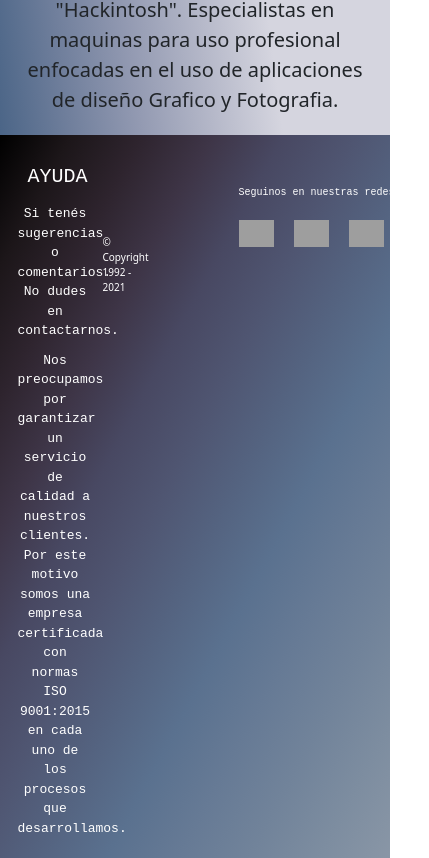
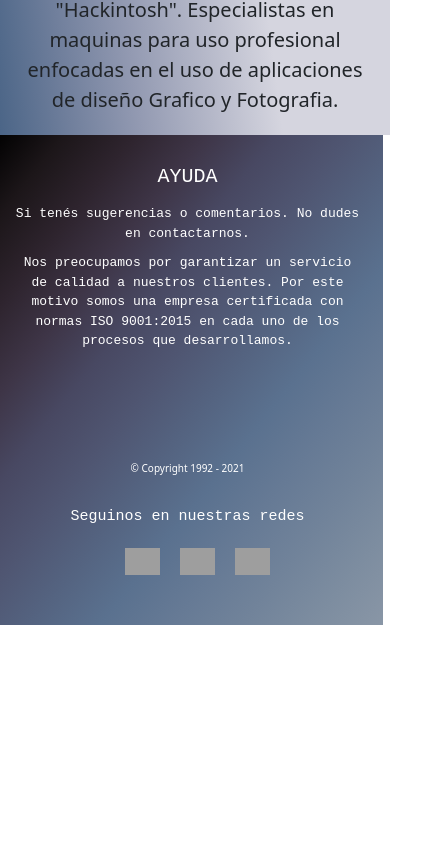
Before and after one commit to Geremiesh/gbreparaciones, a plain HTML site: page index.html in a window 390 px wide. Shown: the part 3119-3977 px from the top of the page, 429 px wide, since content can reach past the window. After the commit the page ends 3744 px from the top, so only its background shows below. Drawn offline with nearby package versions, Linux system fonts and the light colour scheme; grey boxes are pictures that could not be loaded; a web font is replaced by a local one.

Commit message:
modificando el responsive

```diff
--- a/index.html
+++ b/index.html
@@ -102,18 +102,18 @@
         </section>
     </main>
     <footer>
-        <div class="container-fluid d-flex  justify-content-between footer__divMayor">
-            <div class="footer__divAyuda">
+        <div class="container-fluid row footer__divMayor">
+            <div class="footer__divAyuda col-xl-4 col-md-4 col-sm-4">
                 <h2>AYUDA</h2>
                 <p>Si tenés sugerencias o comentarios. No dudes en contactarnos.</p>
                 <p>Nos preocupamos por garantizar un servicio de calidad a nuestros clientes. Por este motivo somos
                     una
                     empresa certificada con normas ISO 9001:2015 en cada uno de los procesos que desarrollamos.</p>
             </div>
-            <div class="footer__Class">
+            <div class="footer__Class col-xl-4 col-md-4 col-sm-4">
                 <p> © Copyright 1992 - 2021</p>
             </div>
-            <div class="footer__divRedes">
+            <div class="footer__divRedes col-xl-4 col-md-4 col-sm-4">
                 <p>Seguinos en nuestras redes</p>
                 <ul>
                     <li class="navClass"><a href=""><img src="https://image.flaticon.com/icons/png/512/2111/2111463.png"
--- a/scss/_index.scss
+++ b/scss/_index.scss
@@ -200,9 +200,7 @@ header {
 .footer__divAyuda {
     color: $colsec;
     text-align: center;
-    margin: 1rem;
     margin-top: 2rem;
-    width: 20%;
 
     h2 {
         font-size: 2rem;
@@ -216,27 +214,27 @@ header {
 }
 
 .footer__Class {
+    text-align: center;
     color: $colsec;
     margin-top: 10rem;
     font-size: 1rem;
 }
 
 .footer__divRedes {
+    text-align: center;
     padding: 2rem;
-    margin: 3rem;
 
     p {
         color: $colsec;
-        font-size: 1rem;
+        text-align: center;
+        font-size: 1.5rem;
         font-family: monospace;
-        margin-left: 4rem;
     }
 
     ul {
         display: flex;
-        justify-content: space-between;
+        justify-content: center;
         list-style: none;
-        margin: 1rem;
 
         li {
             padding: 1rem;
--- a/scss/_servicio.scss
+++ b/scss/_servicio.scss
@@ -10,8 +10,6 @@
         line-height: 2;
         padding: 5rem;
         margin-top: 5rem;
-        margin-right: 20rem;
-        margin-bottom: 20rem;
         list-style: none;
     }
 }
@@ -21,8 +19,6 @@
     font-size: 1.7rem;
     line-height: 1.5;
     padding: 2rem;
-    margin-left: 20rem;
-    margin-right: 10rem;
 
     h1 {
         font-weight: bold;
```
Also changed, not shown: servicio.html (+2 -2 lines), css/syle.css, 1 other file.
